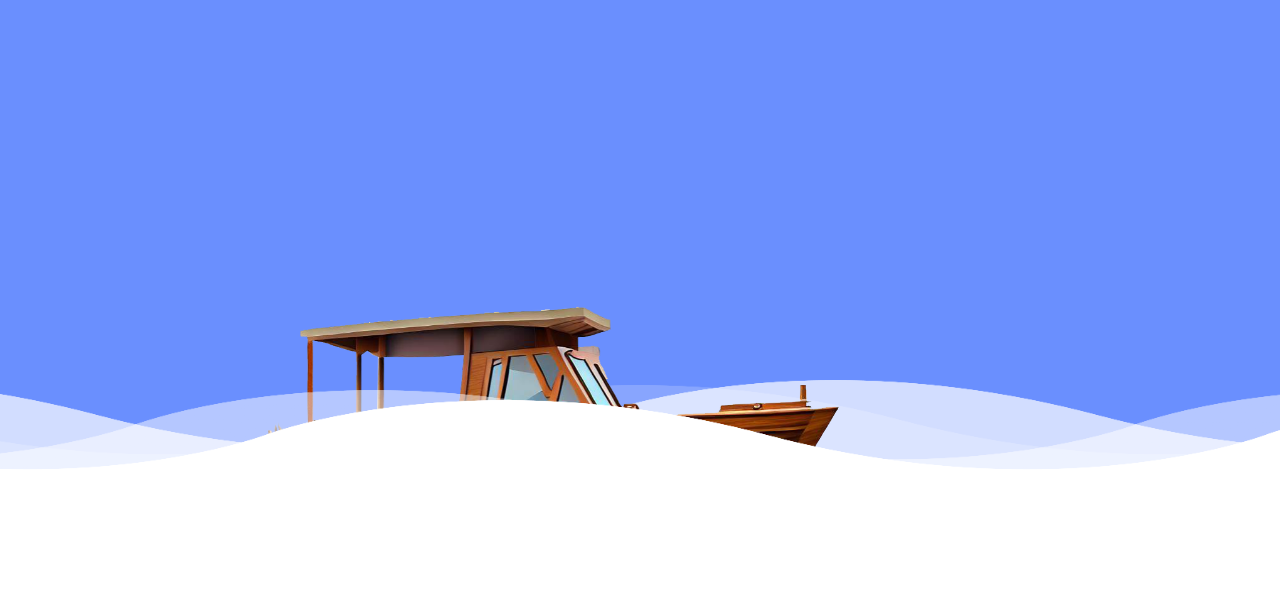
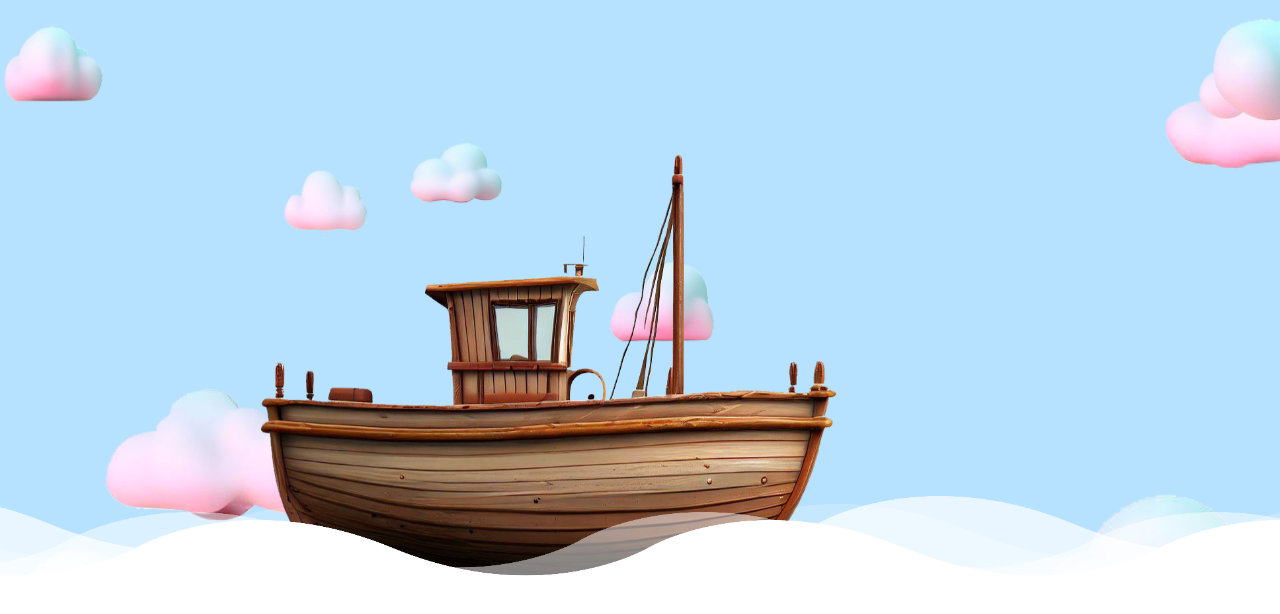
Before and after one commit to RuoningJin/open-box-game, a React (Create React App) app in the folder client/: page /main in a window 1280 px wide. Shown: the top 614 px of the page. Built offline with nearby package versions, Linux system fonts and the light colour scheme; a web font is replaced by a local one.

Commit message:
adding moving cloud to the main game page

```diff
--- a/client/src/components/main/FishingBackground.jsx
+++ b/client/src/components/main/FishingBackground.jsx
@@ -5,6 +5,7 @@ export default function FishingBackground(props) {
   return (
     <section className='fishing-background'>
       <div className='boat'></div>
+      <div className='cloud'></div>
 
       <div className='fish fish1'></div>
       <div className='fish fish2'></div>
--- a/client/src/components/main/FishingBackground.scss
+++ b/client/src/components/main/FishingBackground.scss
@@ -4,7 +4,7 @@
   position: relative;
   width: 100vw;
   height: 100vh;
-  background-color: #6a8ffe;
+  background-color: #b7e2ff;
   overflow: hidden;
 
   .boat {
@@ -14,10 +14,18 @@
     left: 20vw;
     width: 100%;
     background-size: 45vw;
-    height: 60vh;
+    height: 80vh;
     background-image: url('../../../public/boat1.png');
     background-repeat: no-repeat;
     animation: boatAnimation 3s linear infinite;
+  }
+
+  .cloud {
+    width: 100%;
+    height: 100%;
+    background-size: 200vh;
+    animation: cloudAnimation 240s linear infinite;
+    background-image: url('../../../public/cloud.png');
   }
 
   // .fish {
@@ -57,44 +65,44 @@
     background-color: white;
     bottom: 0;
     width: 100%;
-    height: 300px;
+    height: 25vh;
   }
   .wave {
     position: absolute;
-    bottom: 300px;
+    bottom: 10vh;
     left: 0;
     width: 100%;
-    height: 100px;
+    height: 10vh;
     background-image: url('../../../public/wave-strip.png');
-    background-size: 1000px 100px;
+    background-size: 40vw 10vh;
   }
   .wave1 {
     animation: animate 30s linear infinite;
     z-index: 1000;
     opacity: 1;
     animation-delay: 0s;
-    bottom: 300px;
+    bottom: 25vh;
   }
   .wave2 {
     animation: animate2 15s linear infinite;
     z-index: 999;
     opacity: 0.5;
     animation-delay: -5s;
-    bottom: 310px;
+    bottom: 26vh;
   }
   .wave3 {
     animation: animate 25s linear infinite;
     z-index: 998;
     opacity: 0.2;
     animation-delay: -2s;
-    bottom: 315px;
+    bottom: 27vh;
   }
   .wave4 {
     animation: animate 5s linear infinite;
     z-index: 997;
     opacity: 0.7;
     animation-delay: -5s;
-    bottom: 320px;
+    bottom: 28vh;
   }
 }
 
@@ -104,7 +112,7 @@
     background-position-x: 0;
   }
   100% {
-    background-position-x: 1000px;
+    background-position-x: 40vw;
   }
 }
 
@@ -113,7 +121,7 @@
   background-position-x: 0;
   }
   100% {
-  background-position-x: -1000px;
+  background-position-x: -40vw;
   }
 }
 
@@ -122,6 +130,15 @@
     transform: translateY(0) translateX(0);
   }
   50% {
-    transform: translateY(-20px) translateX(10px);
+    transform: translateY(-1vh) translateX(0.5vw);
   }
 }
+
+@keyframes cloudAnimation {
+  0% {
+  background-position-x: 0;
+  }
+  100% {
+  background-position-x: -200vh;
+  }
+}
```
Also changed, not shown: client/public/boat1.png, client/public/cloud.png.
